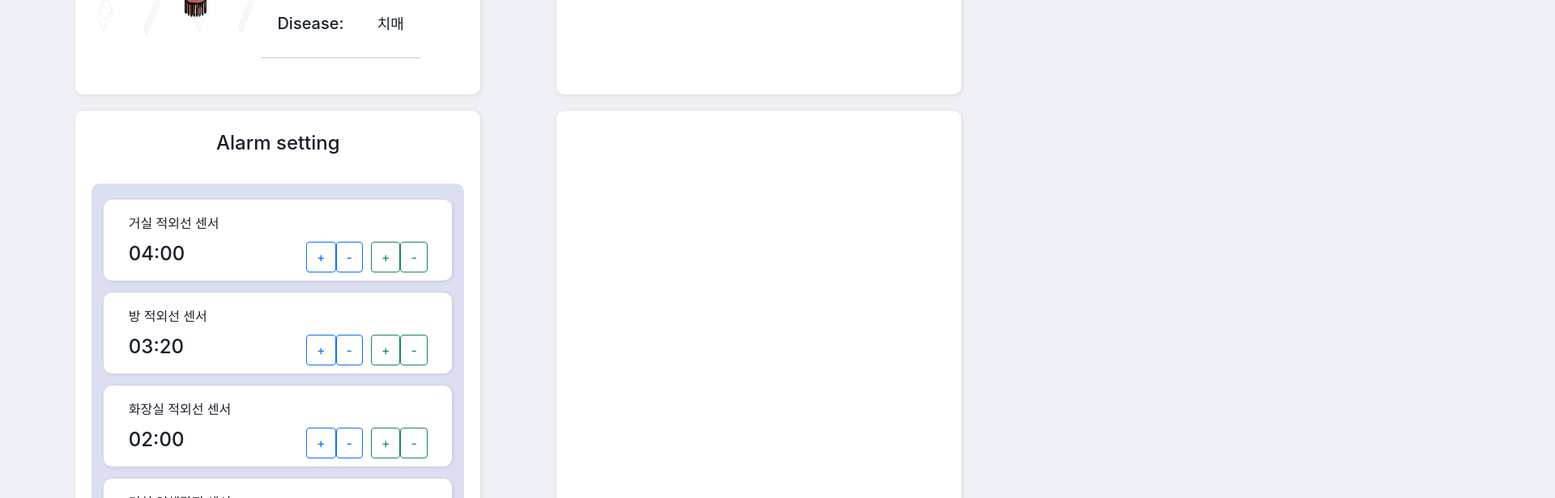
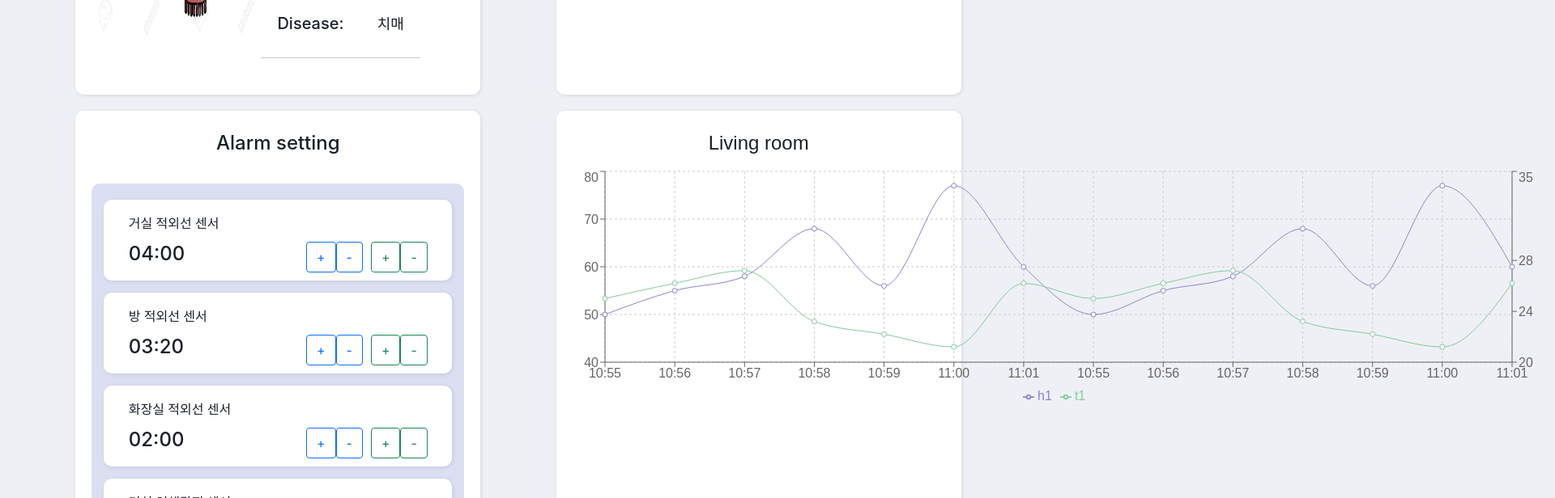
Before and after one commit to josajang98/smart_care, a React (Create React App) app in the folder smartcare/: page / in a window 1280 px wide. Shown: the part 580-1196 px from the top of the page at 81% size, 1920 px wide, since content can reach past the window. Built offline with nearby package versions, Linux system fonts and the light colour scheme.

Commit message:
Feat: 온습도 페이지 추가

```diff
--- a/smartcare/package.json
+++ b/smartcare/package.json
@@ -11,6 +11,7 @@
     "react-dom": "^17.0.2",
     "react-router-dom": "^5.3.0",
     "react-scripts": "4.0.3",
+    "recharts": "^2.1.2",
     "web-vitals": "^1.1.2"
   },
   "scripts": {
--- a/smartcare/src/App.css
+++ b/smartcare/src/App.css
@@ -2,12 +2,14 @@
 html,
 .App {
   height: auto;
+  width: 100%;
 }
 body {
   height: 100%;
   color: #1a202c;
   text-align: left;
   background-color: #eff0f5;
+  width: 100%;
 }
 .header {
   background-color: white;
--- a/smartcare/src/App.js
+++ b/smartcare/src/App.js
@@ -22,7 +22,10 @@ function App() {
           <Alarm />
         </article>
         <article className='widget'>
-          <TH />
+          <TH title='Living room' />
+        </article>
+        <article className='widget'>
+          <TH title='Room' />
         </article>
       </main>
     </div>
--- /dev/null
+++ b/smartcare/src/TH.css
@@ -0,0 +1,6 @@
+.TH {
+  font-family: sans-serif;
+  text-align: center;
+}
+.TH .chart {
+}
--- a/smartcare/src/TH.js
+++ b/smartcare/src/TH.js
@@ -1,8 +1,121 @@
-function TH() {
+import './TH.css'
+import {
+  LineChart,
+  Line,
+  XAxis,
+  YAxis,
+  CartesianGrid,
+  Tooltip,
+  Legend
+} from "recharts";
+
+const data = [
+  {
+    name: "10:55",
+    h1: 50.0,
+    t1: 25
+  },
+  {
+    name: "10:56",
+    h1: 55.0,
+    t1: 26.2
+  },
+  {
+    name: "10:57",
+    h1: 58.0,
+    t1: 27.2
+  },
+  {
+    name: "10:58",
+    h1: 68.0,
+    t1: 23.2
+  },
+  {
+    name: "10:59",
+    h1: 56.0,
+    t1: 22.2
+  },
+  {
+    name: "11:00",
+    h1: 77.0,
+    t1: 21.2
+  },
+  {
+    name: "11:01",
+    h1: 60,
+    t1: 26.2
+  }, {
+    name: "10:55",
+    h1: 50.0,
+    t1: 25
+  },
+  {
+    name: "10:56",
+    h1: 55.0,
+    t1: 26.2
+  },
+  {
+    name: "10:57",
+    h1: 58.0,
+    t1: 27.2
+  },
+  {
+    name: "10:58",
+    h1: 68.0,
+    t1: 23.2
+  },
+  {
+    name: "10:59",
+    h1: 56.0,
+    t1: 22.2
+  },
+  {
+    name: "11:00",
+    h1: 77.0,
+    t1: 21.2
+  },
+  {
+    name: "11:01",
+    h1: 60,
+    t1: 26.2
+  },
+];
+
+export default function TH({ title, data1 }) {
   return (
-    <div></div>
+    <div className='TH'>
+      <section className='title'>
+        <h4>{title}</h4>
+      </section>
+      <section className="chart">
+        <LineChart
+          width={window.outerWidth - 40}
+          height={300}
+          data={data}
+          margin={{
+            top: 5,
 
-  )
+            bottom: 5
+          }}
+        >
+          <CartesianGrid strokeDasharray="3 3" />
+          <XAxis dataKey="name" />
+          <YAxis yAxisId="left" type="number" domain={[40, 80]} />
+          <YAxis yAxisId="right" orientation="right" type="number" domain={[20, 35]} />
+          <Tooltip />
+          <Legend />
+          <Line
+            yAxisId="left"
+            type="monotone"
+            dataKey="h1"
+            stroke="#8884d8"
+            activeDot={{ r: 2 }}
+          />
+          <Line yAxisId="right" type="monotone" dataKey="t1" stroke="#82ca9d" />
+        </LineChart>
+      </section>
+
+    </div>
+
+  );
 }
-
-export default TH;
```
Also changed, not shown: 1 other file (tests, documents, lock files or other folders).
